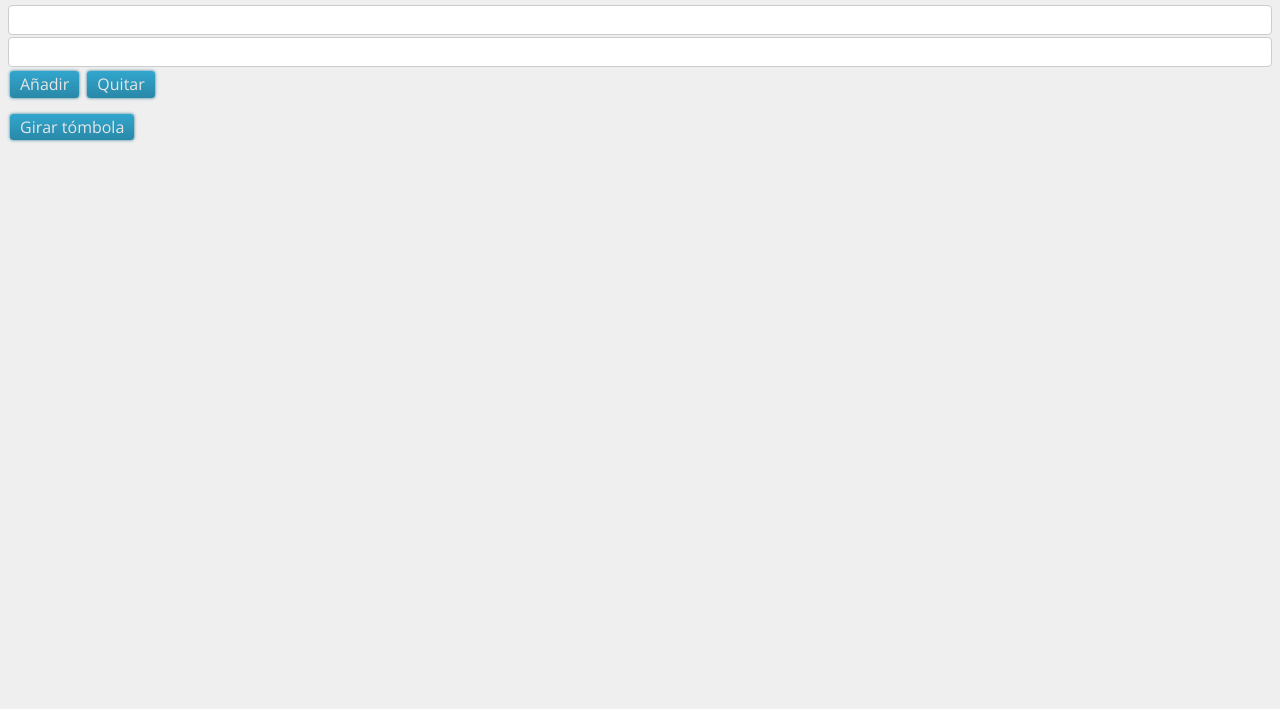
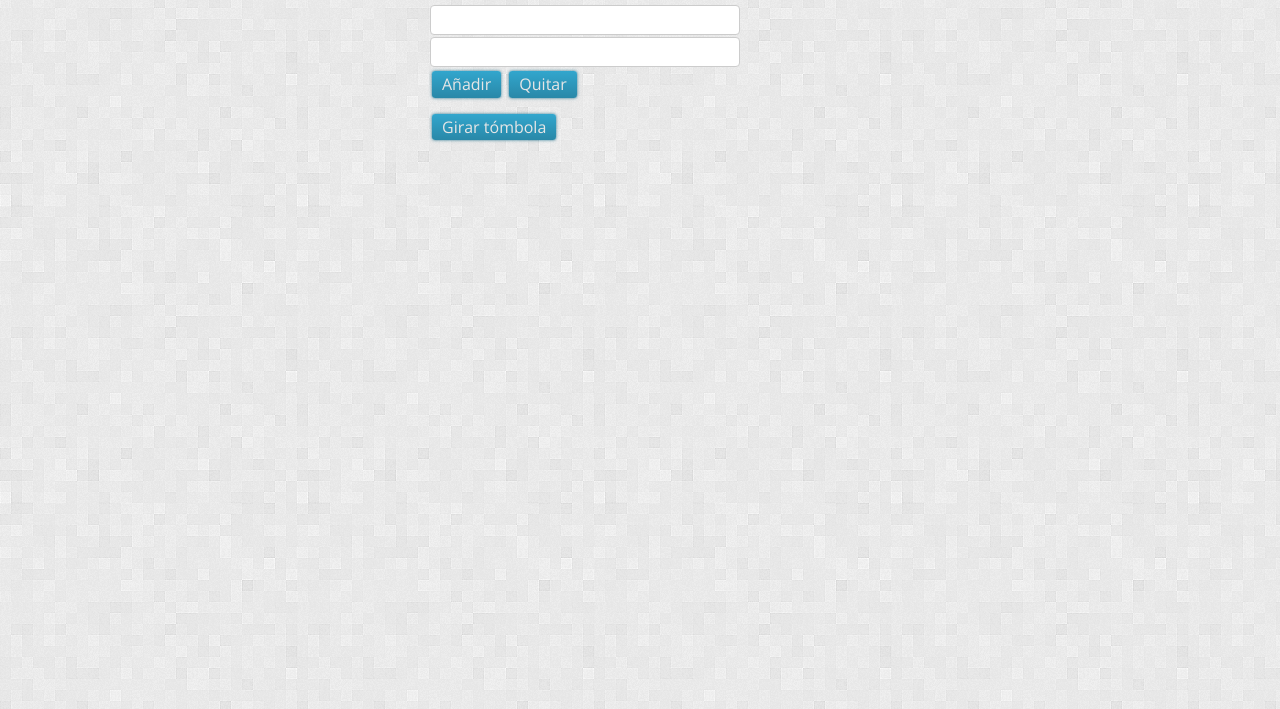
Before and after one commit to EmmanuelPerez1/random-name-selector, a plain HTML site: page index.html in a window 1280 px wide. Shown: the part 91-800 px from the top of the page. Drawn offline with nearby package versions, Linux system fonts and the light colour scheme.

Commit message:
Corregir estilos

```diff
--- a/styles/main.css
+++ b/styles/main.css
@@ -41,3 +41,20 @@ input[type=number] {
 .hidden {
   display: none;
 }
+
+@media screen and (width > 324px) {
+  input {
+    width: 18.75em;
+  }
+}
+
+@media screen and (width > 420px) {
+  body {
+    background: url('../img/background.png') repeat;
+  }
+
+  .app-container {
+    width: 26.25em;
+    margin: 0.5em auto;
+  }
+}
```
